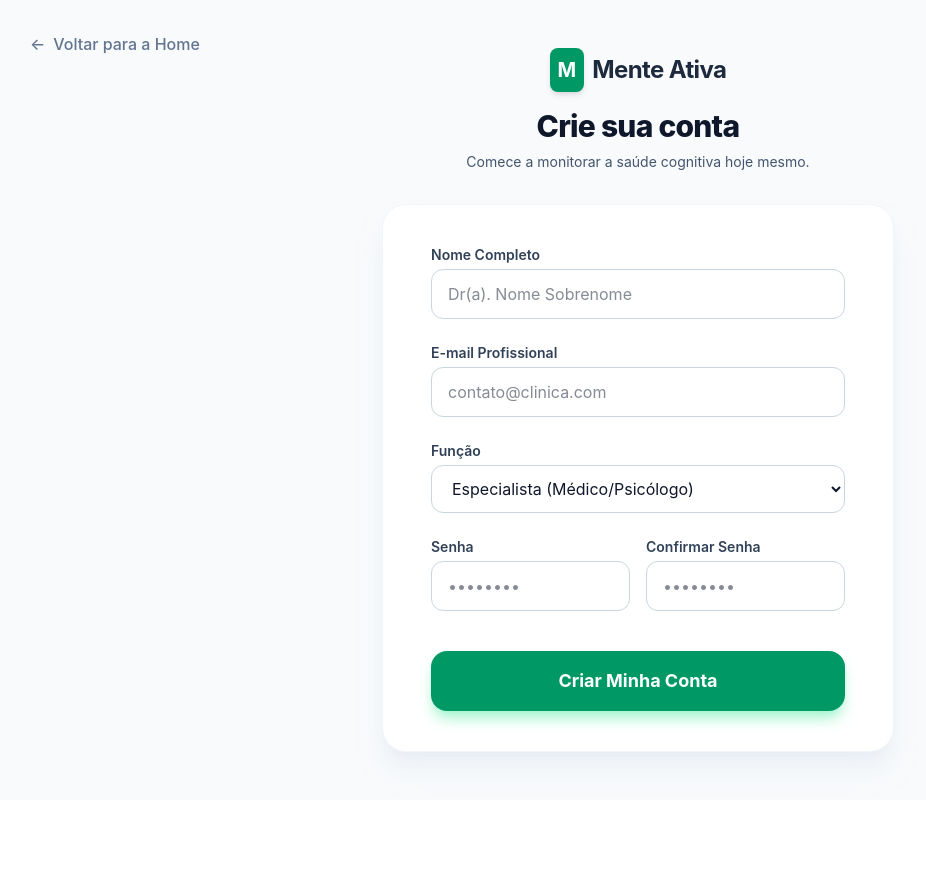
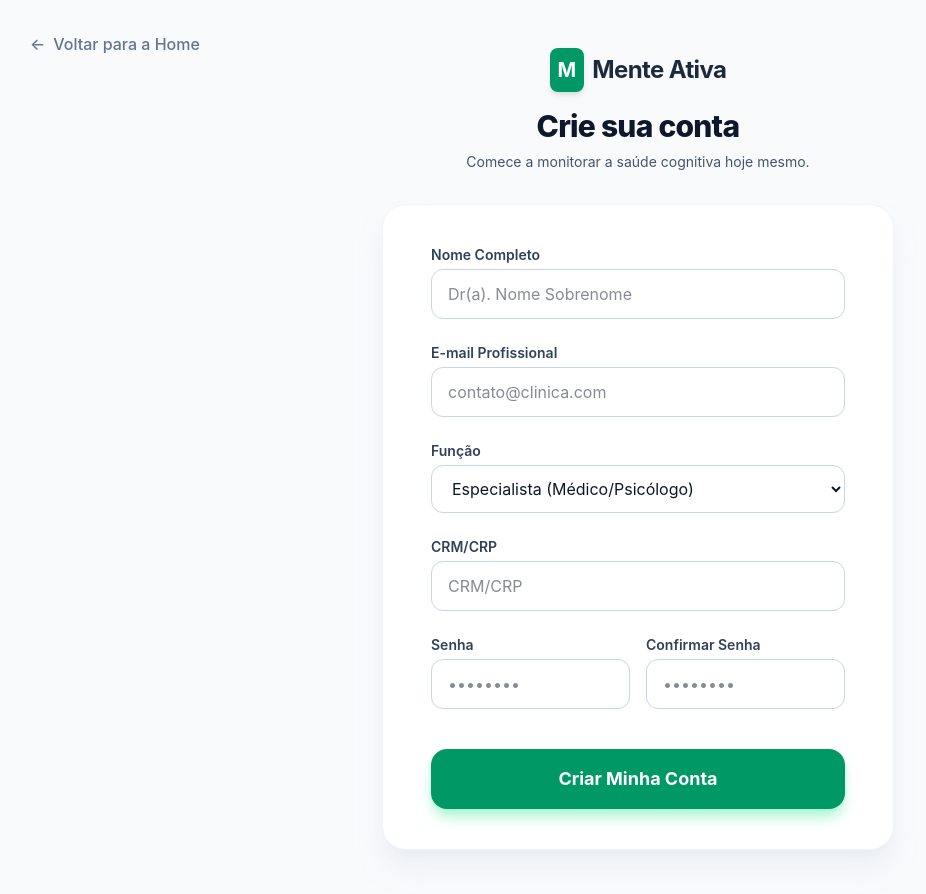
Before and after one commit to Ayalos2/mente-ativa, a Vue app in the folder frontend/mente-ativa/: page /cadastro in a window 1280 px wide. Shown: the top 894 px of the page, without its empty margins (2-928 px from the left). Before the commit the page ends 800 px from the top, so only its background shows below. Built offline with nearby package versions, Linux system fonts and the light colour scheme.

Commit message:
feat: add CRM/CRP input field for 'especialista' role in Cadastro.vue

```diff
--- a/frontend/mente-ativa/src/views/Cadastro.vue
+++ b/frontend/mente-ativa/src/views/Cadastro.vue
@@ -77,6 +77,12 @@ const realizarCadastro = async () => {
             </select>
           </div>
 
+          <div class="sm:col-span-2" v-if="cargo === 'especialista'">
+            <label class="block text-sm font-semibold text-slate-700">CRM/CRP</label>
+            <input v-model="crmcrp" type="text" required placeholder="CRM/CRP"
+              class="mt-1 block w-full px-4 py-3 border border-slate-300 rounded-xl focus:ring-emerald-500 focus:border-emerald-500 text-slate-900 transition-all" />
+          </div>
+
           <div>
             <label class="block text-sm font-semibold text-slate-700">Senha</label>
             <input v-model="senha" type="password" required placeholder="••••••••"
```
